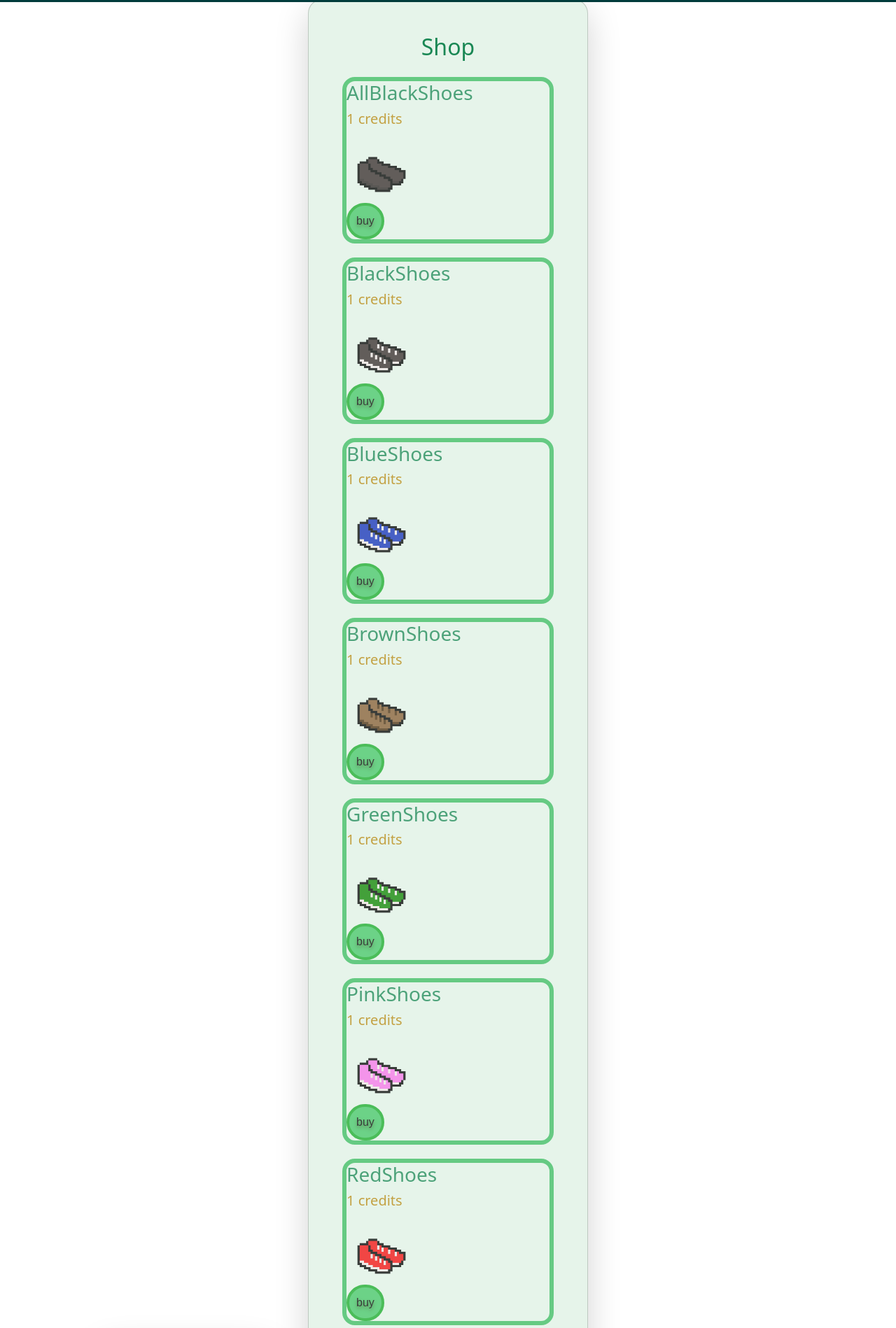
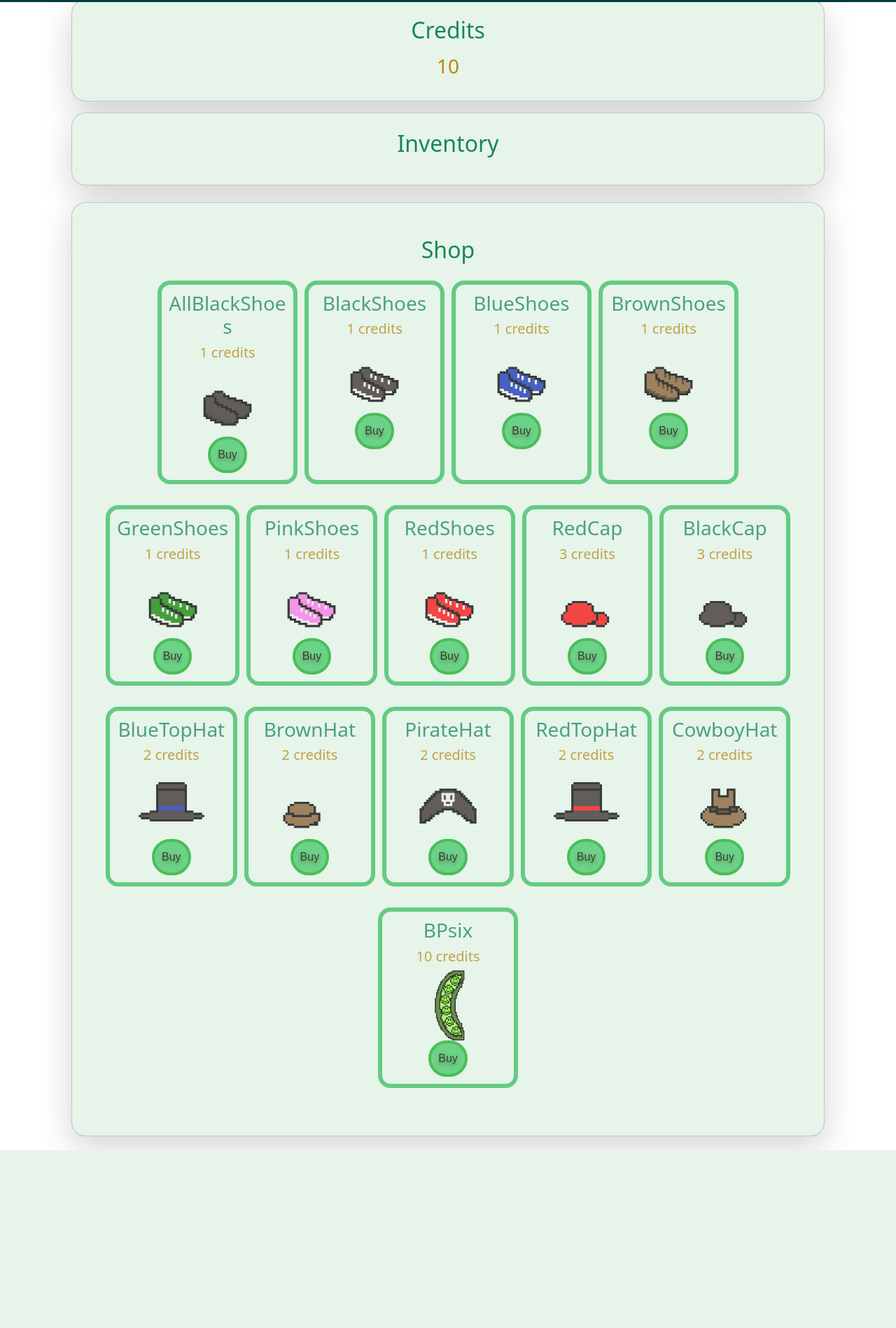
Before and after one commit to hazribo/ECM2434-Coursework, a Django app: page /shop in a window 1280 px wide. Shown: the part 77-1975 px from the top of the page at 70% size. After the commit the page ends 1721 px from the top, so only its background shows below. Run offline with Django 5.2, Linux system fonts and the light colour scheme; the visitor is signed in with stand-in values (Sample User, id 1); data comes from the database, SQL or seed files in the repository; some libraries are stand-ins or nearby versions.

Commit message:
Fix divs, item spacing

```diff
--- a/WebApp/templates/WebApp/shop.html
+++ b/WebApp/templates/WebApp/shop.html
@@ -7,69 +7,46 @@
 
 
 
-<div class="container d-flex justify-content-center align-items-center left-align" style="min-height: 80vh;">
-
+<div class="container-fluid d-flex flex-column align-items-center" style="min-height: 80vh; width: 100%;">
 
     <!-- credits -->
-    <div class="card shadow-lg p-5 sideways-inline section" style="width: 250px; margin-right: 50px; float: right;">
-        <div class="align-items-center sideways-inline">
-            <h2 class="text-center text-success mb-4">Credits</h2>
-            <h3 class="text-center" style="color:darkgoldenrod;">{{player_credits}}</h3>
+    <div class="card shadow-lg p-4 section text-center mb-3">
+        <h2 class="text-success mb-3">Credits</h2>
+        <h3 style="color:darkgoldenrod;">{{player_credits}}</h3>
+    </div>
+
+    <!-- inventory -->
+    <div class="card shadow-lg p-4 section text-center mb-4 w-100">
+        <h2 class="text-success mb-3">Inventory</h2>
+        <div class="d-flex flex-wrap justify-content-center gap-3">
+            {% for item in inventory %}
+            <div class="item-shop-element text-center">
+                <h4 class="text-success">{{item.name}}</h4>
+                <img src="{% static item.thpath %}" style="width:80px; height:80px;" />
+            </div>
+            {% endfor %}
         </div>
     </div>
 
-
-    <!-- list of items -->
-    <div class="card shadow-lg p-5 sideways-inline section">
+    <!-- shop -->
+    <div class="card shadow-lg p-5 section w-100">
         <h2 class="text-center text-success mb-4">Shop</h2>
-
+        <div class="d-flex flex-wrap justify-content-center" style="gap: 10px;">
             {% for item in shop_items %}
-
-        <div class="item-shop-element" background-color: #3bbd60;>
-
+            <div class="item-shop-element text-center">
                 <h3 class="text-success">{{item.name}}</h3>
                 <h5 style="color:darkgoldenrod;">{{item.cost}} credits</h5>
-            <img src={% static item.thpath%}
-                 style="width:100px;height:100px;" />
-
-            <form action={{item.buyurl}}>
+                <img src="{% static item.thpath %}" style="width:100px; height:100px;" />
+                <form action="{{item.buyurl}}">
                     {% csrf_token %}
-                <button class="buybutton">buy</button>
+                    <button class="buybutton">Buy</button>
                 </form>
-
             </div>
-
-
-
             {% endfor %}
-
-
-    </div>
-
-    <!-- items already purchased -->
-
-    <div class="card shadow-lg p-5 sideways-inline section" style="width: 250px; margin-left: 50px;">
-        <div class="align-items-center sideways-inline">
-            <h3 class="text-success">Inventory</h3>
-
-            {% for item in inventory %}
-
-            <div class="item-shop-element" background-color: #3bbd60;>
-
-                <h3 class="text-success">{{item.name}}</h3>
-                <img src={% static item.thpath%}
-                     style="width:100px;height:100px;" />
-
-            </div>
-
-            {% endfor %}
-
         </div>
     </div>
 
-
 </div>
-
 <style>
     .buybutton {
         background-color: #44c767;
@@ -93,17 +70,13 @@
         background-color: #4cea7a;
     }
 
-
-
-        .sideways-inline {
-            display: inline-block;
-        }
-
     .item-shop-element {
         border: 6px solid #3bbd60;
         border-radius: 18px;
         opacity: 0.75;
         margin-bottom: 20px;
+        text-align: center;
+        padding: 10px;
     }
 
     .item-shop-element:hover {
@@ -113,13 +86,19 @@
     .section {
         border-radius: 20px;
         background-color: #e6f4ea;
-            max-width: 400px;
         width: 100%;
     }
+
+    /* To force shop to show 5 items/row: */
+    .d-flex.flex-wrap.justify-content-center .item-shop-element {
+        flex: 1 1 calc(20% - 20px);
+        max-width: 200px;
+    }
+    @media (max-width: 576px) {
+        .d-flex.flex-wrap.justify-content-center .item-shop-element {
+            flex: 1 1 100%; /* 1 per row on small screens */
+        }
+    }
 </style>
-
-
-
-
     {% endblock %}
 </html>
```
Lines whose indentation alone changed are shown as unchanged.
